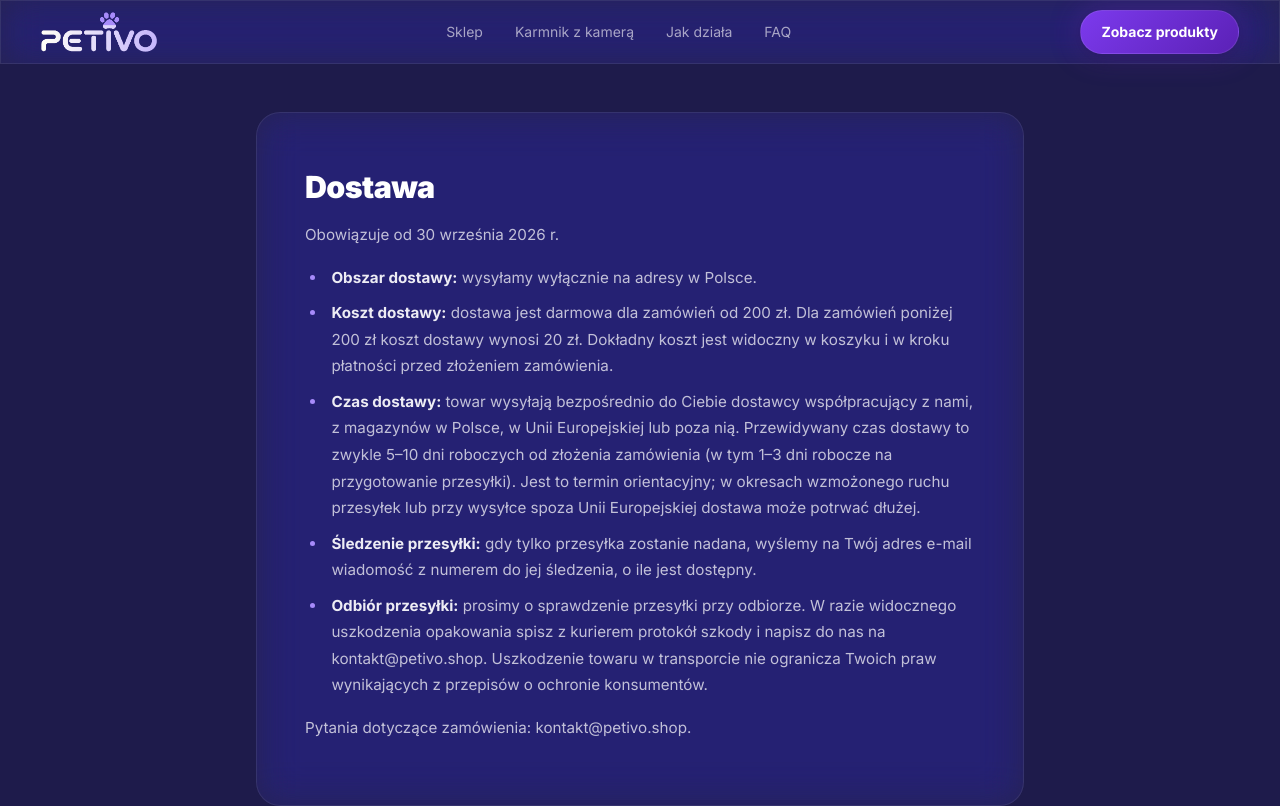
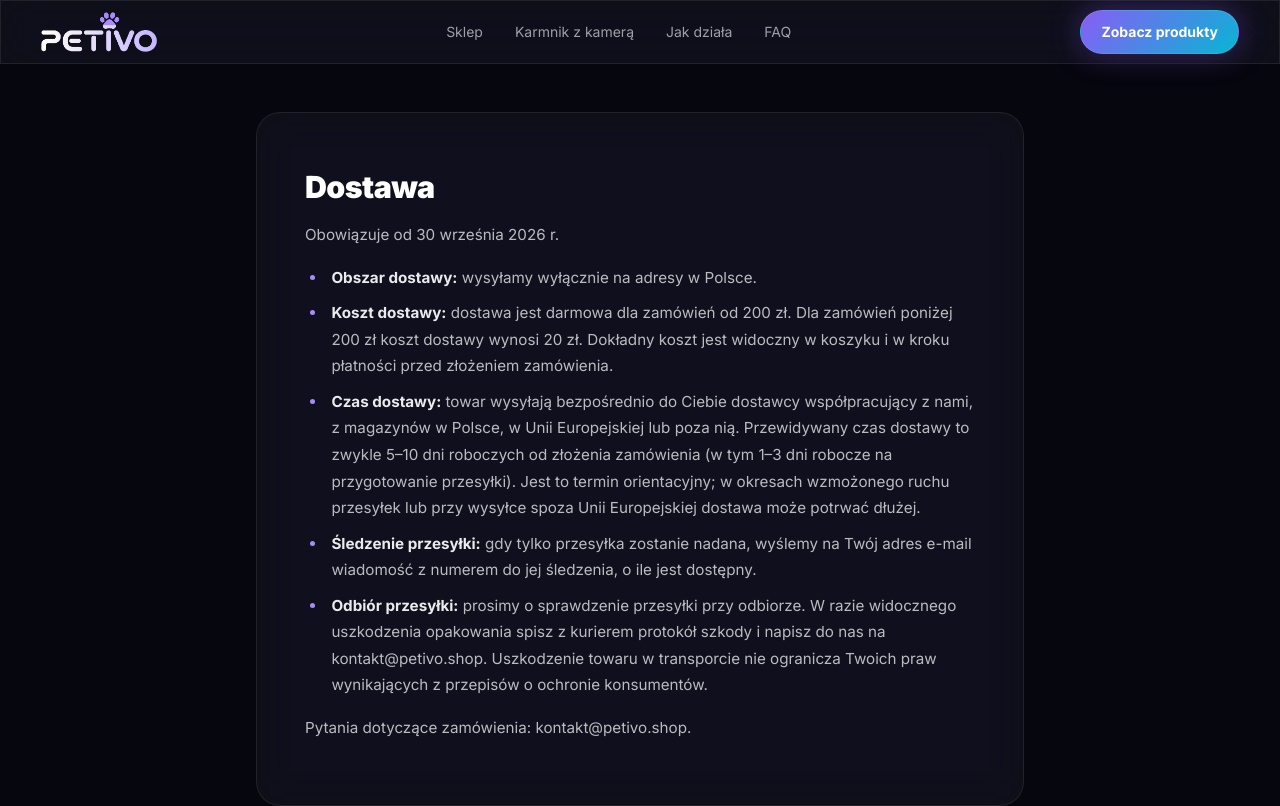
Before and after one commit to michalbieniek02/petivo, a Next.js app: page /dostawa in a window 1280 px wide. Shown: the top 806 px of the page. Built offline with nearby package versions, Linux system fonts and the light colour scheme; no server answers.

Commit message:
Keep original colors; keep new logo; use app icon as favicon
Co-Authored-By: Claude Sonnet 5.5 <noreply@anthropic.com>

```diff
--- a/src/app/[policy]/page.tsx
+++ b/src/app/[policy]/page.tsx
@@ -23,7 +23,7 @@ export default async function PolicyPage({ params }: PageProps<"/[policy]">) {
   if (!policy) notFound();
 
   return (
-    <main id="main-content" className="min-h-screen bg-[#1e1b4b] text-white overflow-x-hidden">
+    <main id="main-content" className="min-h-screen bg-[#06060e] text-white overflow-x-hidden">
       <SiteNav />
       <article className="pt-28 pb-20 px-4 sm:px-6">
         <div className="max-w-3xl mx-auto glass rounded-3xl border border-white/[0.06] p-6 sm:p-12">
--- a/src/app/error.tsx
+++ b/src/app/error.tsx
@@ -5,7 +5,7 @@ import { PawPrint } from "lucide-react";
 
 export default function ErrorPage({ reset }: { error: Error & { digest?: string }; reset: () => void }) {
   return (
-    <main id="main-content" className="min-h-screen bg-[#1e1b4b] text-white px-6 flex items-center justify-center">
+    <main id="main-content" className="min-h-screen bg-[#06060e] text-white px-6 flex items-center justify-center">
       <div className="max-w-lg text-center">
         <PawPrint className="h-14 w-14 text-purple-300 mx-auto" aria-hidden="true" />
         <h1 className="text-4xl sm:text-5xl font-black tracking-tight mt-6">Coś przerwało ładowanie sklepu</h1>
--- a/src/app/globals.css
+++ b/src/app/globals.css
@@ -5,18 +5,6 @@
 @custom-variant dark (&:is(.dark *));
 
 @theme inline {
-  --color-purple-200: #ddd6fe;
-  --color-purple-300: #c4b5fd;
-  --color-purple-400: #a78bfa;
-  --color-purple-500: #7c3aed;
-  --color-violet-500: #7c3aed;
-  --color-cyan-500: #d9c6a9;
-  --color-brand-indigo: #1e1b4b;
-  --color-brand-plum: #7c3aed;
-  --color-brand-lavender: #a78bfa;
-  --color-brand-champagne: #d9c6a9;
-  --color-brand-ivory: #fffdf7;
-  --color-brand-graphite: #1f2937;
   --color-background: var(--background);
   --color-foreground: var(--foreground);
   --font-sans: var(--font-inter);
@@ -43,18 +31,18 @@
 }
 
 :root {
-  --background: #1e1b4b;
-  --foreground: #fffdf7;
+  --background: #06060e;
+  --foreground: #f5f5f7;
   --card: rgba(255,255,255,0.04);
-  --card-foreground: #fffdf7;
+  --card-foreground: #f5f5f7;
   --primary: #a78bfa;
-  --primary-foreground: #1e1b4b;
+  --primary-foreground: #06060e;
   --secondary: rgba(255,255,255,0.06);
-  --secondary-foreground: #fffdf7;
+  --secondary-foreground: #f5f5f7;
   --muted: rgba(255,255,255,0.05);
-  --muted-foreground: #b4b1d6;
-  --accent: #d9c6a9;
-  --accent-foreground: #1e1b4b;
+  --muted-foreground: #8e8ea0;
+  --accent: #22d3ee;
+  --accent-foreground: #06060e;
   --destructive: #ef4444;
   --border: rgba(255,255,255,0.08);
   --input: rgba(255,255,255,0.08);
@@ -62,12 +50,10 @@
   --radius: 1rem;
 
   --purple: #a78bfa;
-  --plum: #7c3aed;
-  --indigo: #1e1b4b;
-  --champagne: #d9c6a9;
-  --graphite: #1f2937;
+  --cyan: #22d3ee;
+  --pink: #f472b6;
   --glow-purple: rgba(167, 139, 250, 0.4);
-  --glow-champagne: rgba(217, 198, 169, 0.3);
+  --glow-cyan: rgba(34, 211, 238, 0.3);
 }
 
 @layer base {
@@ -105,13 +91,13 @@
 @layer utilities {
   /* gradient text */
   .text-gradient {
-    background: linear-gradient(135deg, #c4b5fd 0%, #d9c6a9 100%);
+    background: linear-gradient(135deg, #c4b5fd 0%, #67e8f9 100%);
     -webkit-background-clip: text;
     -webkit-text-fill-color: transparent;
     background-clip: text;
   }
   .text-gradient-warm {
-    background: linear-gradient(135deg, #d9c6a9 0%, #a78bfa 55%, #c4b5fd 100%);
+    background: linear-gradient(135deg, #f472b6 0%, #a78bfa 50%, #22d3ee 100%);
     -webkit-background-clip: text;
     -webkit-text-fill-color: transparent;
     background-clip: text;
@@ -144,17 +130,17 @@
 
   /* btn primary */
   .btn-primary {
-    background: linear-gradient(135deg, #7c3aed, #5b21b6);
+    background: linear-gradient(135deg, #8b5cf6, #06b6d4);
     color: white;
     font-weight: 700;
     border-radius: 100px;
     transition: transform 0.25s cubic-bezier(0.22, 1, 0.36, 1), box-shadow 0.25s ease, filter 0.25s ease;
-    box-shadow: 0 0 30px rgba(124,58,237,0.4), 0 4px 20px rgba(0,0,0,0.4);
+    box-shadow: 0 0 30px rgba(139,92,246,0.4), 0 4px 20px rgba(0,0,0,0.4);
     border: 1px solid rgba(255,255,255,0.1);
   }
   .btn-primary:hover {
     transform: translateY(-2px);
-    box-shadow: 0 0 50px rgba(124,58,237,0.6), 0 8px 30px rgba(0,0,0,0.5);
+    box-shadow: 0 0 50px rgba(139,92,246,0.6), 0 8px 30px rgba(0,0,0,0.5);
   }
   .btn-primary:active { transform: translateY(0); }
   .btn-primary:disabled { transform: none; box-shadow: none; }
@@ -180,7 +166,7 @@
     transform: translateY(-160%);
     border-radius: 9999px;
     background: #fff;
-    color: #1e1b4b;
+    color: #06060e;
     padding: 0.65rem 1rem;
     font-size: 0.875rem;
     font-weight: 800;
@@ -220,7 +206,7 @@
 .product-desc strong { color: rgba(255,255,255,0.9); }
 .product-desc ul { list-style: none; padding: 0; margin: 0 0 1rem; }
 .product-desc li { position: relative; padding-left: 1.5rem; margin-bottom: 0.5rem; }
-.product-desc li::before { content: ""; position: absolute; left: 0; top: 0.6em; width: 0.5rem; height: 0.5rem; border-radius: 9999px; background: linear-gradient(135deg, #7c3aed, #d9c6a9); }
+.product-desc li::before { content: ""; position: absolute; left: 0; top: 0.6em; width: 0.5rem; height: 0.5rem; border-radius: 9999px; background: linear-gradient(135deg, #8b5cf6, #22d3ee); }
 .product-desc img { max-width: 100%; height: auto; border-radius: 1rem; margin: 1rem 0; }
 
 /* policy pages */
--- a/src/app/loading.tsx
+++ b/src/app/loading.tsx
@@ -1,6 +1,6 @@
 export default function Loading() {
   return (
-    <main id="main-content" className="min-h-screen bg-[#1e1b4b] text-white px-4 pt-28 pb-20" aria-busy="true" aria-label="Ładowanie sklepu">
+    <main id="main-content" className="min-h-screen bg-[#06060e] text-white px-4 pt-28 pb-20" aria-busy="true" aria-label="Ładowanie sklepu">
       <div className="max-w-6xl mx-auto animate-pulse">
         <div className="h-4 w-40 rounded-full bg-white/10 mx-auto" />
         <div className="h-14 sm:h-20 max-w-3xl rounded-2xl bg-white/10 mx-auto mt-8" />
--- a/src/components/cart-drawer.tsx
+++ b/src/components/cart-drawer.tsx
@@ -60,7 +60,7 @@ export function CartDrawer() {
             initial={{ x: "100%" }} animate={{ x: 0 }} exit={{ x: "100%" }}
             transition={{ type: "spring", damping: 30, stiffness: 300 }}
             className="fixed right-0 top-0 bottom-0 h-dvh z-50 w-full max-w-md flex flex-col"
-            style={{ background: "#191643", borderLeft: "1px solid rgba(255,255,255,0.08)" }}
+            style={{ background: "#0e0e1a", borderLeft: "1px solid rgba(255,255,255,0.08)" }}
           >
             <div className="flex items-center justify-between px-4 sm:px-6 py-4 sm:py-5 border-b border-white/[0.06]">
               <div className="flex items-center gap-3">
@@ -77,7 +77,7 @@ export function CartDrawer() {
               {items.length === 0 ? (
                 <div className="h-full flex flex-col items-center justify-center gap-4 text-center">
                   <div className="h-16 w-16 rounded-2xl flex items-center justify-center"
-                    style={{ background: "rgba(124,58,237,0.1)", border: "1px solid rgba(124,58,237,0.2)" }}>
+                    style={{ background: "rgba(139,92,246,0.1)", border: "1px solid rgba(139,92,246,0.2)" }}>
                     <Package className="h-7 w-7 text-purple-400" />
                   </div>
                   <p className="text-white/65 text-sm">Koszyk jest pusty</p>
@@ -149,7 +149,7 @@ export function CartButton() {
       style={{ background: "rgba(255,255,255,0.06)", border: "1px solid rgba(255,255,255,0.1)" }}>
       <ShoppingBag className="h-4 w-4" />
       <span className="absolute -top-1 -right-1 h-4 min-w-4 px-1 rounded-full text-[10px] font-bold text-white flex items-center justify-center"
-        style={{ background: "linear-gradient(135deg, #7c3aed, #5b21b6)" }}>
+        style={{ background: "linear-gradient(135deg, #8b5cf6, #06b6d4)" }}>
         {count}
       </span>
     </button>
--- a/src/components/product-stage.tsx
+++ b/src/components/product-stage.tsx
@@ -12,7 +12,7 @@ interface Props {
 export function ProductStage({ src, alt, sizes, priority, className = "", padding = "p-[12%]" }: Props) {
   return (
     <div className={`relative overflow-hidden rounded-3xl ${className}`}
-      style={{ background: "radial-gradient(120% 90% at 50% 15%, rgba(124,58,237,0.22) 0%, rgba(217,198,169,0.07) 45%, rgba(255,255,255,0.02) 75%)" }}>
+      style={{ background: "radial-gradient(120% 90% at 50% 15%, rgba(139,92,246,0.22) 0%, rgba(34,211,238,0.07) 45%, rgba(255,255,255,0.02) 75%)" }}>
       <div className="absolute inset-x-0 bottom-0 h-1/3 pointer-events-none"
         style={{ background: "linear-gradient(to top, rgba(255,255,255,0.04), transparent)" }} />
       <div className="absolute left-1/2 bottom-[8%] -translate-x-1/2 w-3/5 h-[8%] rounded-[50%] bg-black/70 blur-2xl pointer-events-none" />
--- a/src/components/product-view.tsx
+++ b/src/components/product-view.tsx
@@ -30,7 +30,7 @@ export function ProductView({ product, others }: { product: Product; others: Pro
   const cartImage = product.optionName && variant.image ? variant.image : product.cutout ?? product.images[0];
 
   return (
-    <main id="main-content" className="min-h-screen bg-[#1e1b4b] text-white overflow-x-hidden">
+    <main id="main-content" className="min-h-screen bg-[#06060e] text-white overflow-x-hidden">
       <SiteNav />
 
       <section className="pt-20 sm:pt-24 pb-14 sm:pb-20 px-4 sm:px-6">
```
Also changed, not shown: src/components/landing.tsx (+15 -15 lines), src/app/icon.png, 1 other file (tests, documents, lock files or other folders).
